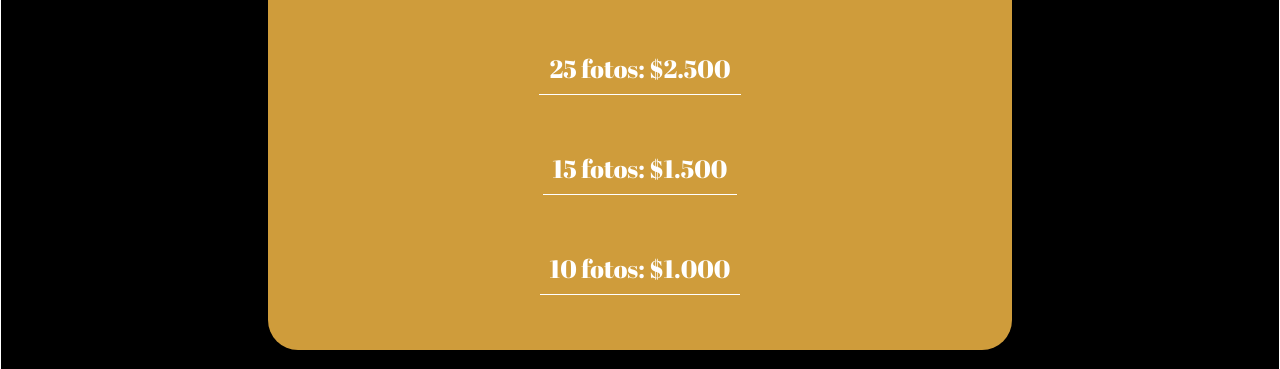
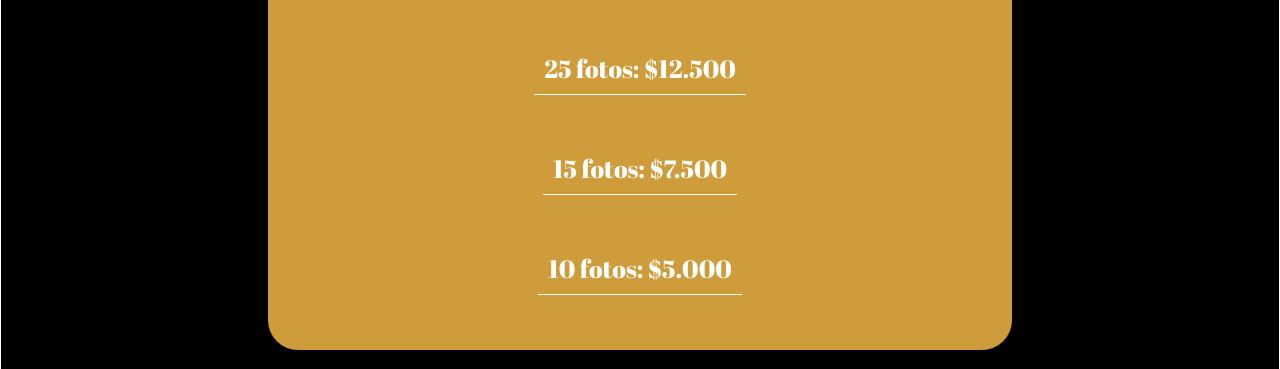
Before and after one commit to dammPH/dammph.github.io, a plain HTML site: page clasico.html in a window 1280 px wide. Shown: the part 375-744 px from the top of the page. Drawn offline with Linux system fonts and the light colour scheme.

Commit message:
Update clasico.html

```diff
--- a/clasico.html
+++ b/clasico.html
@@ -27,9 +27,9 @@
                <article class="grupo-2">
                    <div class="categorias">
                         <h2>realiza tus mejores fotos y compartila en tus redes</h2>
-                        <p>25 fotos: $2.500</p>
-                        <p>15 fotos: $1.500 </p>
-                        <p>10 fotos: $1.000</p>
+                        <p>25 fotos: $12.500</p>
+                        <p>15 fotos: $7.500 </p>
+                        <p>10 fotos: $5.000</p>
                    </div>
                </article>
             </section>
```
